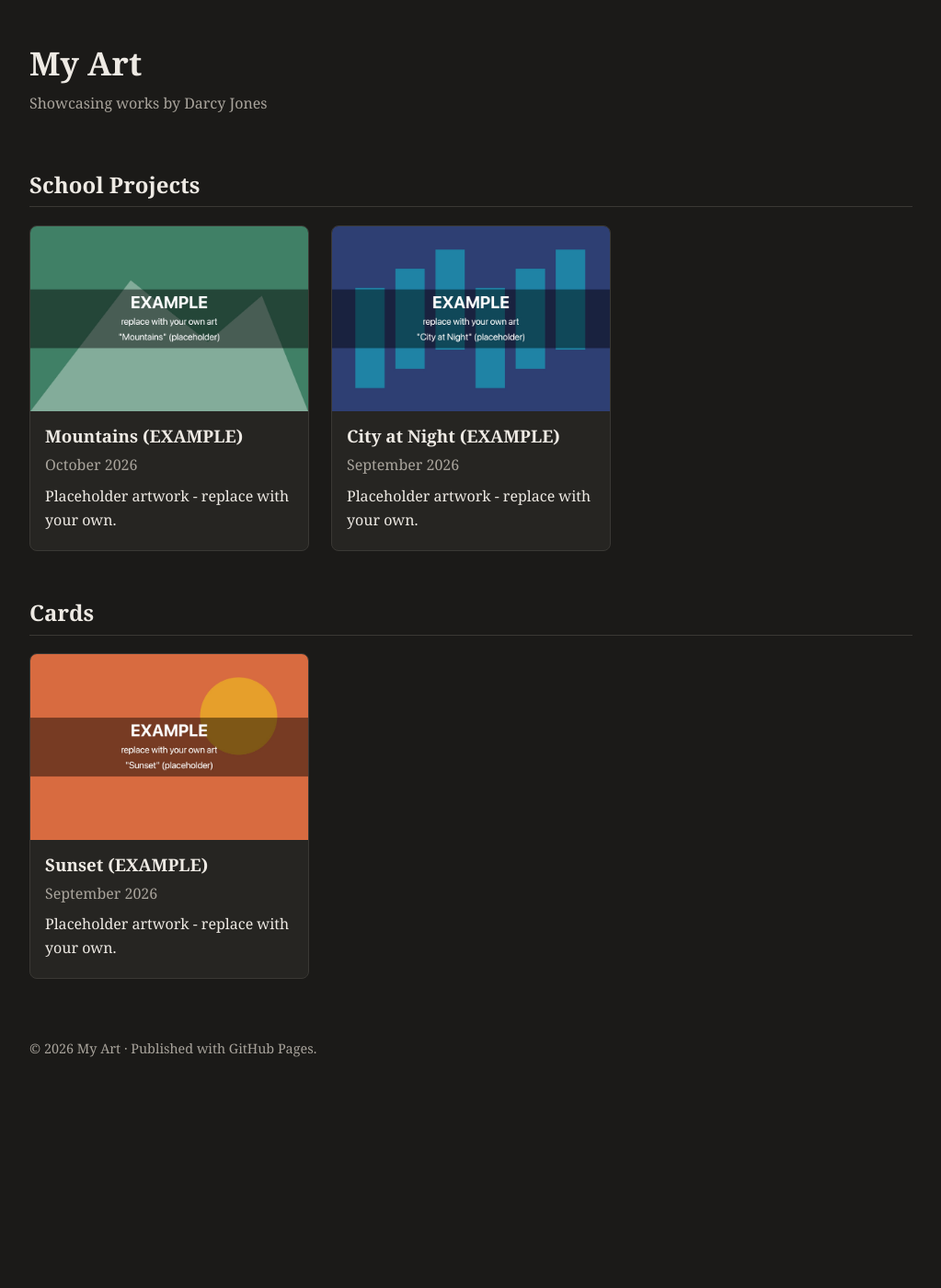
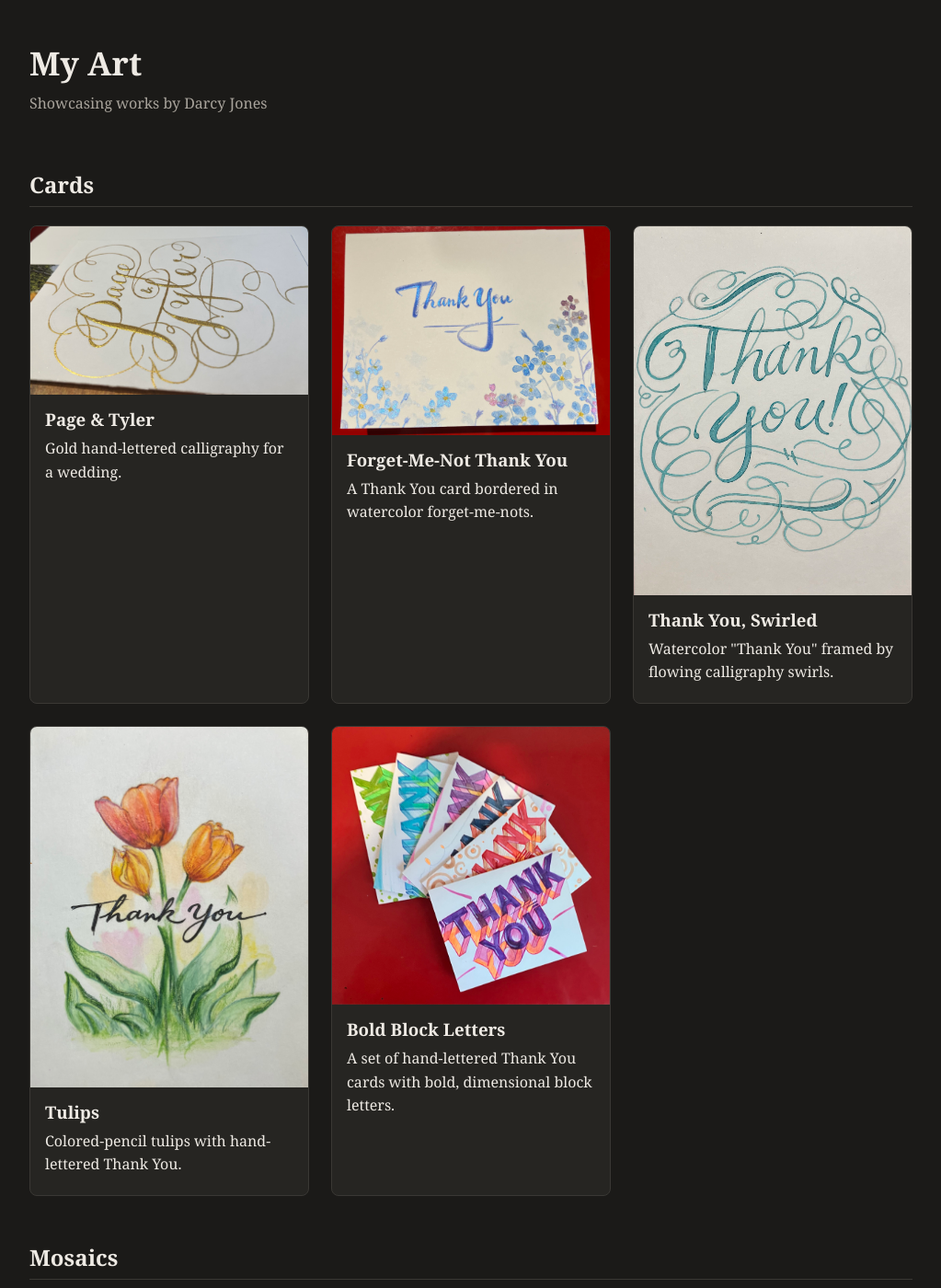
Before and after one commit to DJLiZe/portfolio, a Jekyll site: the page built from index.html, in a window 1280 px wide and 1400 px high. Shown: the whole window at 92% size, without its empty margins (128-1151 px from the left). Built offline with Jekyll 4.4.1, drawn with Linux system fonts in a browser that asks for light colours; some of the changed text lies outside the part shown.

Commit message:
Replace placeholder art with six real pieces; keep source/ out of git
- Add Bluebonnets (Mosaics) and five hand-lettered cards (Cards) to
  _data/art.yml, with web copies in assets/img/ (metadata stripped)
- Remove the three EXAMPLE placeholders and their images
- Ignore source/ so full-resolution originals are never pushed; untrack
  the old placeholder originals
- Update the guide, README, and resize-image.sh notes: originals are
  local-only, back them up yourself
- Hide the date line on a card when a piece has no date
- Add TODO.md noting a watermark as a future idea

```diff
--- a/_config.yml
+++ b/_config.yml
@@ -63,3 +63,4 @@ exclude:
   - README.md
   - GETTING-STARTED.md
   - resize-image.sh
+  - TODO.md
--- a/_data/art.yml
+++ b/_data/art.yml
@@ -6,7 +6,8 @@
 # page sorts them newest first, so the order here doesn't matter.
 #
 #   title:        the piece's name
-#   date:         when you made it, written year-month-day
+#   date:         when you made it, written year-month-day (optional: leave
+#                 the line out and no date is shown)
 #   category:     which section of the home page it goes in (leave the line
 #                 out and the piece goes in a section called "Other")
 #   description:  one sentence about it
@@ -17,23 +18,38 @@
 # If a value has a colon and a space in it (like "Part 1: Home"), wrap the
 # whole value in "double quotes".
 
-- title: Sunset (EXAMPLE)
-  date: 2026-09-01
+- title: Bluebonnets
+  category: Mosaics
+  description: Stained-glass mosaic of Texas bluebonnets on a tiled background.
+  image: /assets/img/bluebonnet.jpg
+  alt: Mosaic artwork of bluebonnet flowers made from pieces of blue, black, and dark green glass tile, set against a grid of grey and sage-green background tiles.
+
+- title: Bold Block Letters
   category: Cards
-  description: Placeholder artwork - replace with your own.
-  image: /assets/img/example-sunset.jpg
-  alt: "Placeholder image: an orange background with a yellow circle and the word EXAMPLE."
+  description: A set of hand-lettered Thank You cards with bold, dimensional block letters.
+  image: /assets/img/geo.jpg
+  alt: A fan of six handmade greeting cards on a red background, each with the word THANK or THANK YOU drawn in a 3D bubble-block lettering style in different color schemes - green, teal, purple, navy, red, and the front card in purple and orange with doodled circles.
 
-- title: City at Night (EXAMPLE)
-  date: 2026-09-15
-  category: School Projects
-  description: Placeholder artwork - replace with your own.
-  image: /assets/img/example-city.jpg
-  alt: "Placeholder image: a dark blue background with blue rectangles and the word EXAMPLE."
+- title: Tulips
+  category: Cards
+  description: Colored-pencil tulips with hand-lettered Thank You.
+  image: /assets/img/tulip.jpg
+  alt: A greeting card with two orange-and-pink tulips and a bud drawn in colored pencil and watercolor, with "Thank You" written in black script across the stems.
 
-- title: Mountains (EXAMPLE)
-  date: 2026-10-01
-  category: School Projects
-  description: Placeholder artwork - replace with your own.
-  image: /assets/img/example-mountains.jpg
-  alt: "Placeholder image: a green background with a pale mountain shape and the word EXAMPLE."
+- title: Thank You, Swirled
+  category: Cards
+  description: Watercolor "Thank You" framed by flowing calligraphy swirls.
+  image: /assets/img/ty-swirl.jpg
+  alt: Teal watercolor lettering reading "Thank You!" surrounded by an elaborate ring of decorative calligraphy flourishes and loops on white paper.
+
+- title: Forget-Me-Not Thank You
+  category: Cards
+  description: A Thank You card bordered in watercolor forget-me-nots.
+  image: /assets/img/ty-flowers.jpg
+  alt: A Thank You card with blue, shimmering script lettering and a decorative capital J, bordered by small blue and purple watercolor forget-me-not flowers along the bottom and right edge.
+
+- title: Page & Tyler
+  category: Cards
+  description: Gold hand-lettered calligraphy for a wedding.
+  image: /assets/img/page-and-tyler.jpg
+  alt: Elegant gold calligraphy reading "Page & Tyler" with an ampersand, written in flowing flourished script on white paper.
--- a/_includes/card-art.html
+++ b/_includes/card-art.html
@@ -3,7 +3,7 @@
         <img src="{{ piece.image | relative_url }}" alt="{{ piece.alt | escape }}">
         <div class="info">
           <h3>{{ piece.title }}</h3>
-          <p class="date">{{ piece.date | date: "%B %Y" }}</p>
+          {% if piece.date %}<p class="date">{{ piece.date | date: "%B %Y" }}</p>{% endif %}
           <p>{{ piece.description }}</p>
         </div>
       </div>
```
Also changed, not shown: GETTING-STARTED.md (+18 -12 lines), TODO.md (added, +3 -0 lines), README.md, assets/img/bluebonnet.jpg (added), assets/img/example-city.jpg (deleted), assets/img/example-mountains.jpg (deleted), assets/img/example-sunset.jpg (deleted), assets/img/geo.jpg (added), assets/img/page-and-tyler.jpg (added), assets/img/tulip.jpg (added), assets/img/ty-flowers.jpg (added), assets/img/ty-swirl.jpg (added), source/art/example-city.png (deleted), source/art/example-mountains.png (deleted), 1 more files, 2 other files.
